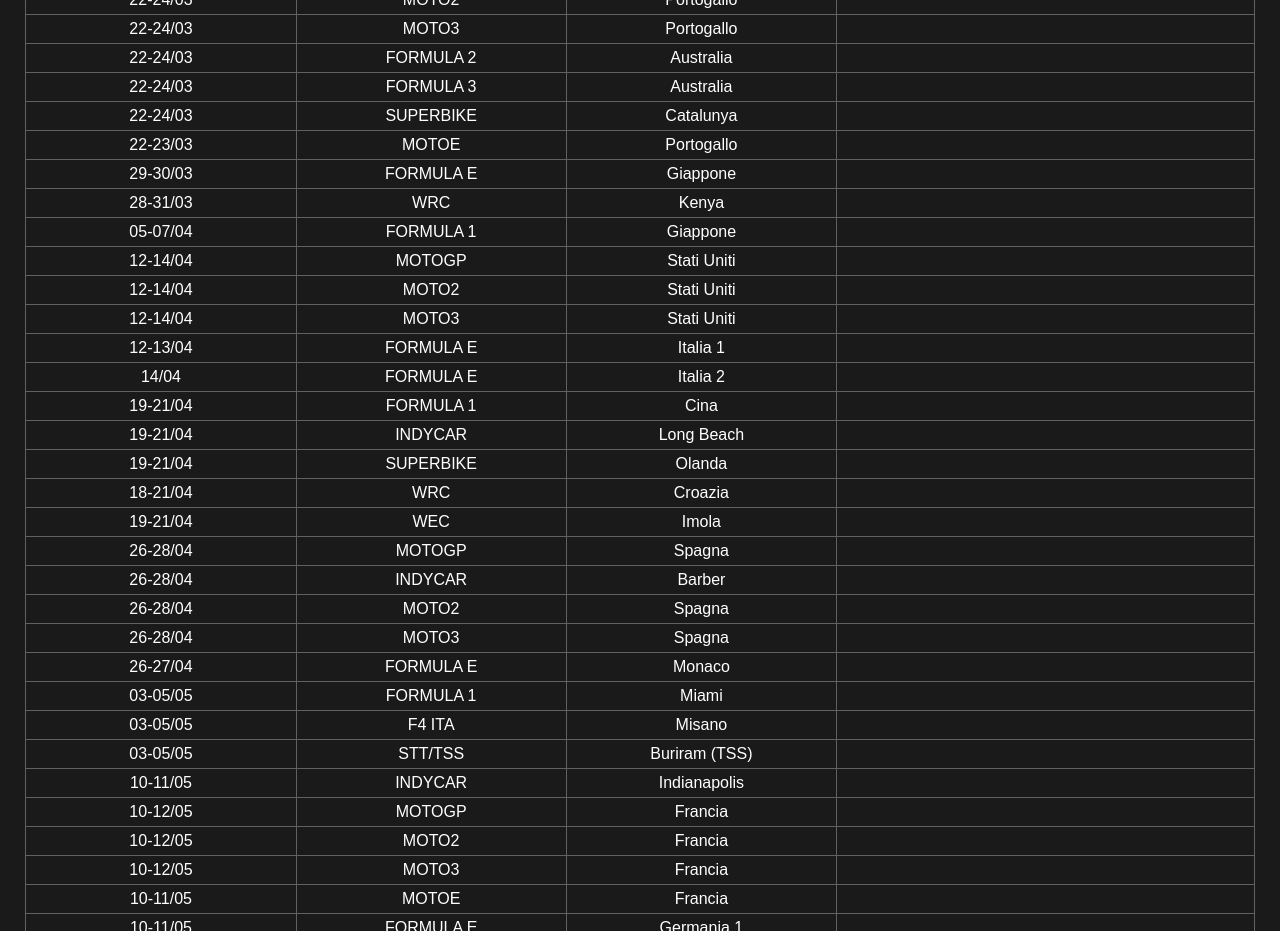
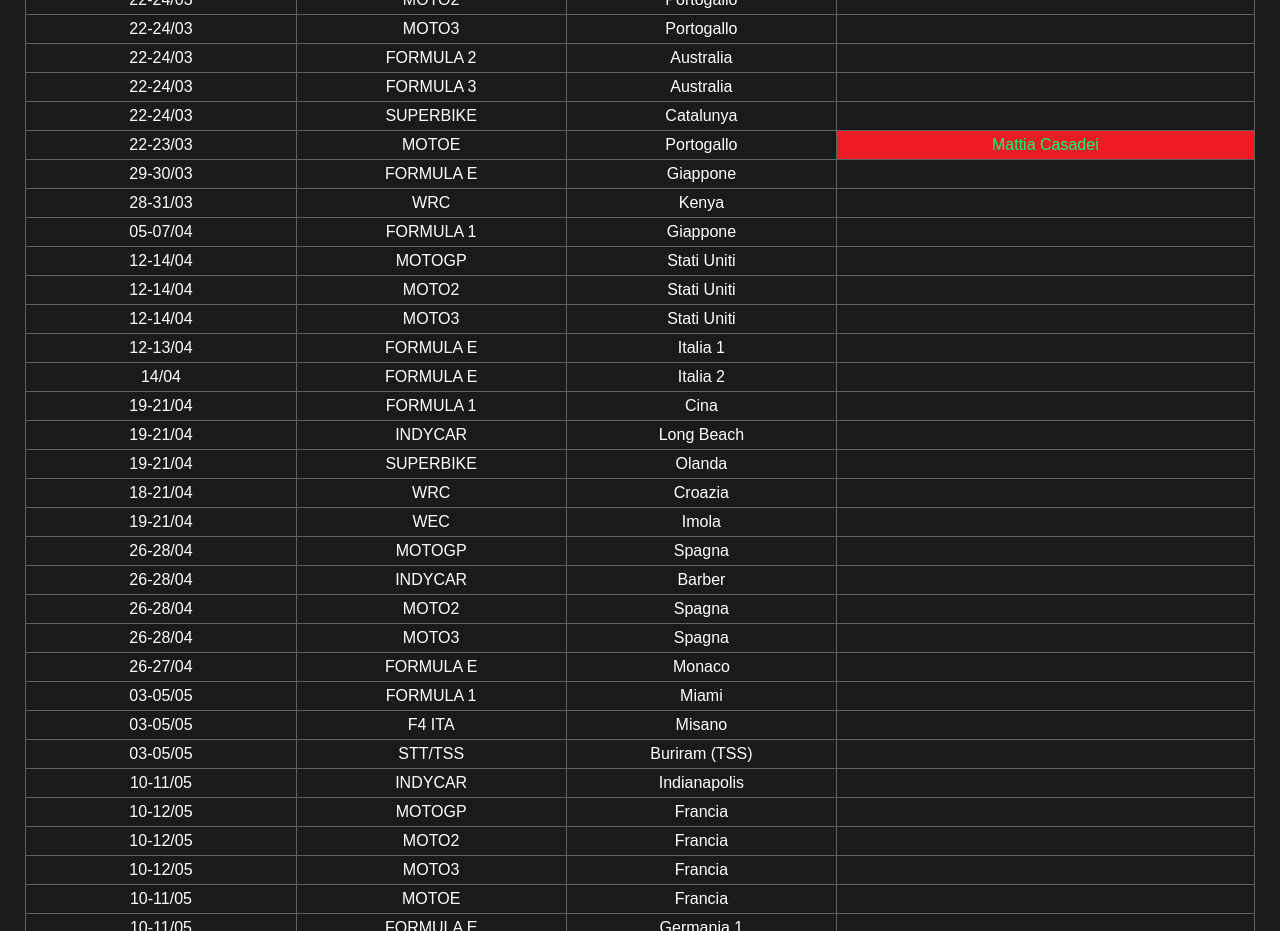
Before and after one commit to mattventino/calendarioMotorsport, a plain HTML site: page calendario.html in a window 1280 px wide. Shown: the part 1380-2311 px from the top of the page. Drawn offline with Linux system fonts and the light colour scheme.

Commit message:
Update calendario.html

```diff
--- a/calendario.html
+++ b/calendario.html
@@ -349,7 +349,7 @@
                 <td>22-23/03</td>
                 <td>MOTOE</td>
                 <td>Portogallo</td>
-                <td></td>
+                <td style="background-color: #ed1c24; color: #00ff77">Mattia Casadei</td>
             </tr>
             <tr>
                 <td>29-30/03</td>
```
